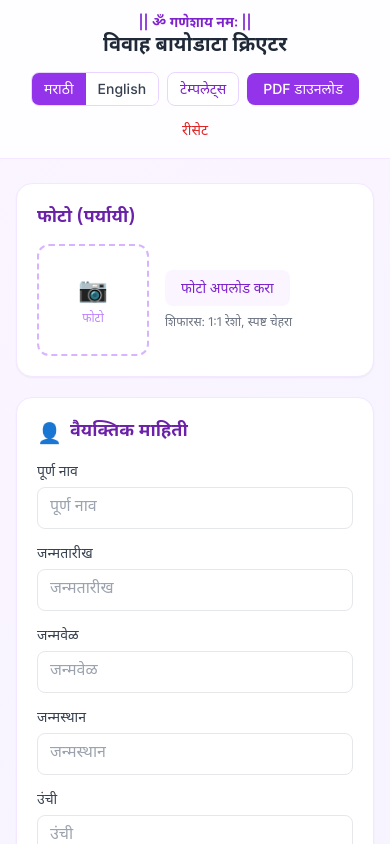
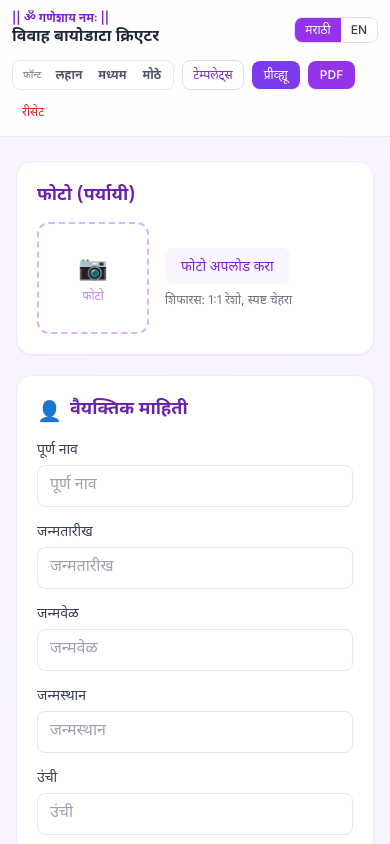
Before and after one commit to ElDorado9604/bio-data-maker, a React (Vite) app: page / in a window 390 px wide. Shown: the top 844 px of the page. Built offline with nearby package versions, Linux system fonts and the light colour scheme.

Commit message:
Wire Preview button, font size S/M/L, mobile preview FAB

```diff
--- a/src/components/Header.jsx
+++ b/src/components/Header.jsx
@@ -1,60 +1,100 @@
 import React from 'react'
 
-export default function Header({ lang, setLang, onGeneratePDF, onOpenTemplates, onReset }) {
+export default function Header({
+  lang,
+  setLang,
+  fontScale,
+  setFontScale,
+  onOpenPreview,
+  onOpenTemplates,
+  onGeneratePDF,
+  onReset,
+}) {
+  const fontOptions = [
+    { value: 0.95, label: lang === 'mr' ? 'लहान' : 'S' },
+    { value: 1.05, label: lang === 'mr' ? 'मध्यम' : 'M' },
+    { value: 1.2, label: lang === 'mr' ? 'मोठे' : 'L' },
+  ]
+
   return (
-    <header className="bg-white/80 backdrop-blur-md border-b border-purple-100 sticky top-0 z-40 no-print">
-      <div className="max-w-7xl mx-auto px-4 py-3">
-        <div className="flex flex-col sm:flex-row items-center justify-between gap-3">
-          <div className="text-center sm:text-left">
-            <p className="text-primary-700 font-semibold text-sm sm:text-base">
-              || ॐ गणेशाय नमः ||
-            </p>
-            <h1 className="text-xl sm:text-2xl font-bold text-gray-800 font-devanagari">
-              {lang === 'mr' ? 'विवाह बायोडाटा क्रिएटर' : 'Marriage Biodata Creator'}
-            </h1>
-          </div>
+    <header className="bg-white/90 backdrop-blur-md border-b border-purple-100 sticky top-0 z-40 no-print">
+      <div className="max-w-7xl mx-auto px-3 sm:px-4 py-2.5">
+        <div className="flex flex-col gap-2.5">
+          <div className="flex items-center justify-between gap-2">
+            <div className="min-w-0">
+              <p className="text-primary-700 font-semibold text-xs sm:text-sm truncate">
+                || ॐ गणेशाय नमः ||
+              </p>
+              <h1 className="text-base sm:text-xl font-bold text-gray-800 font-devanagari truncate">
+                {lang === 'mr' ? 'विवाह बायोडाटा क्रिएटर' : 'Marriage Biodata Creator'}
+              </h1>
+            </div>
 
-          <div className="flex flex-wrap items-center justify-center gap-2">
-            <div className="flex rounded-lg overflow-hidden border border-primary-200">
+            <div className="flex rounded-lg overflow-hidden border border-primary-200 flex-shrink-0">
               <button
                 onClick={() => setLang('mr')}
-                className={`px-3 py-1.5 text-sm font-medium transition ${
-                  lang === 'mr'
-                    ? 'bg-primary-600 text-white'
-                    : 'bg-white text-gray-700 hover:bg-primary-50'
+                className={`px-2.5 py-1 text-xs sm:text-sm font-medium transition ${
+                  lang === 'mr' ? 'bg-primary-600 text-white' : 'bg-white text-gray-700 hover:bg-primary-50'
                 }`}
               >
                 मराठी
               </button>
               <button
                 onClick={() => setLang('en')}
-                className={`px-3 py-1.5 text-sm font-medium transition ${
-                  lang === 'en'
-                    ? 'bg-primary-600 text-white'
-                    : 'bg-white text-gray-700 hover:bg-primary-50'
+                className={`px-2.5 py-1 text-xs sm:text-sm font-medium transition ${
+                  lang === 'en' ? 'bg-primary-600 text-white' : 'bg-white text-gray-700 hover:bg-primary-50'
                 }`}
               >
-                English
+                EN
               </button>
+            </div>
+          </div>
+
+          <div className="flex flex-wrap items-center gap-2">
+            <div className="flex items-center gap-1 rounded-lg border border-gray-200 bg-white px-1.5 py-0.5">
+              <span className="text-[10px] sm:text-xs text-gray-500 px-1 font-devanagari">
+                {lang === 'mr' ? 'फॉन्ट' : 'Font'}
+              </span>
+              {fontOptions.map((opt) => (
+                <button
+                  key={opt.value}
+                  onClick={() => setFontScale(opt.value)}
+                  className={`min-w-[28px] px-1.5 py-1 text-xs font-semibold rounded transition ${
+                    Math.abs(fontScale - opt.value) < 0.01
+                      ? 'bg-primary-600 text-white'
+                      : 'text-gray-600 hover:bg-primary-50'
+                  }`}
+                  title={opt.label}
+                >
+                  {opt.label}
+                </button>
+              ))}
             </div>
 
             <button
               onClick={onOpenTemplates}
-              className="px-3 py-1.5 text-sm font-medium rounded-lg bg-white border border-primary-200 text-primary-700 hover:bg-primary-50 transition"
+              className="px-2.5 py-1.5 text-xs sm:text-sm font-medium rounded-lg bg-white border border-primary-200 text-primary-700 hover:bg-primary-50 transition"
             >
               {lang === 'mr' ? 'टेम्पलेट्स' : 'Templates'}
             </button>
 
             <button
+              onClick={onOpenPreview}
+              className="px-3 py-1.5 text-xs sm:text-sm font-medium rounded-lg bg-violet-600 text-white hover:bg-violet-700 transition shadow-sm"
+            >
+              {lang === 'mr' ? 'प्रीव्ह्यू' : 'Preview'}
+            </button>
+
+            <button
               onClick={onGeneratePDF}
-              className="px-4 py-1.5 text-sm font-medium rounded-lg bg-primary-600 text-white hover:bg-primary-700 transition shadow-sm"
+              className="px-3 py-1.5 text-xs sm:text-sm font-medium rounded-lg bg-primary-600 text-white hover:bg-primary-700 transition shadow-sm"
             >
-              {lang === 'mr' ? 'PDF डाउनलोड' : 'Download PDF'}
+              PDF
             </button>
 
             <button
               onClick={onReset}
-              className="px-3 py-1.5 text-sm font-medium rounded-lg text-red-600 hover:bg-red-50 transition"
+              className="px-2.5 py-1.5 text-xs sm:text-sm font-medium rounded-lg text-red-600 hover:bg-red-50 transition"
             >
               {lang === 'mr' ? 'रीसेट' : 'Reset'}
             </button>
--- a/src/components/PreviewPanel.jsx
+++ b/src/components/PreviewPanel.jsx
@@ -16,7 +16,10 @@ const templateMap = {
   floral: FloralTemplate,
 }
 
-const PreviewPanel = forwardRef(function PreviewPanel({ lang, data, photo, template }, ref) {
+const PreviewPanel = forwardRef(function PreviewPanel(
+  { lang, data, photo, template, fontScale = 1.05 },
+  ref
+) {
   const TemplateComponent = templateMap[template] || ClassicTemplate
 
   return (
@@ -25,22 +28,29 @@ const PreviewPanel = forwardRef(function PreviewPanel({ lang, data, photo, templ
         <span className="text-sm font-medium text-primary-800">
           {lang === 'mr' ? 'लाइव्ह प्रीव्ह्यू' : 'Live Preview'}
         </span>
-        <span className="text-xs text-primary-600 capitalize">{template} template</span>
+        <span className="text-xs text-primary-600 capitalize">{template}</span>
       </div>
 
-      <div className="p-4 bg-gray-100 overflow-auto max-h-[80vh]">
+      <div className="p-3 bg-gray-100 overflow-auto max-h-[75vh]">
         <div
           ref={ref}
           className="mx-auto bg-white shadow-md"
           style={{
             width: '210mm',
             minHeight: '297mm',
-            transform: 'scale(0.55)',
+            transform: 'scale(0.48)',
             transformOrigin: 'top center',
-            marginBottom: '-40%',
+            marginBottom: '-50%',
+            fontSize: `${fontScale}rem`,
           }}
         >
-          <TemplateComponent lang={lang} data={data} photo={photo} labels={labels} />
+          <TemplateComponent
+            lang={lang}
+            data={data}
+            photo={photo}
+            labels={labels}
+            fontScale={fontScale}
+          />
         </div>
       </div>
     </div>
```
